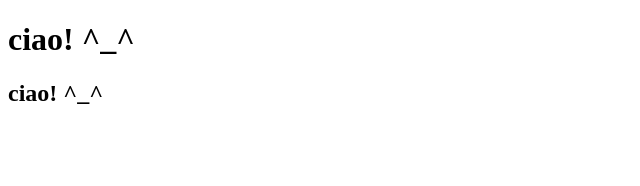
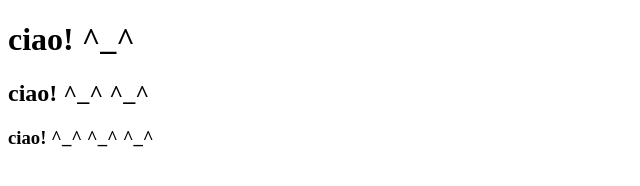
Before and after one commit to indwell87/Esercizio9, a plain HTML site: page index.html in a window 1280 px wide. Shown: the whole page, without its empty margins (0-640 px from the left). Drawn offline with Linux system fonts and the light colour scheme.

Commit message:
aggiornato h2, inserito h3

```diff
--- a/index.html
+++ b/index.html
@@ -12,8 +12,10 @@
         </h1>
 
         <h2>
-            ciao! ^_^
+            ciao! ^_^ ^_^
         </h2>
+
+        <h3> ciao! ^_^ ^_^ ^_^</h3>
     </header>
 </body>
 </html>
```
